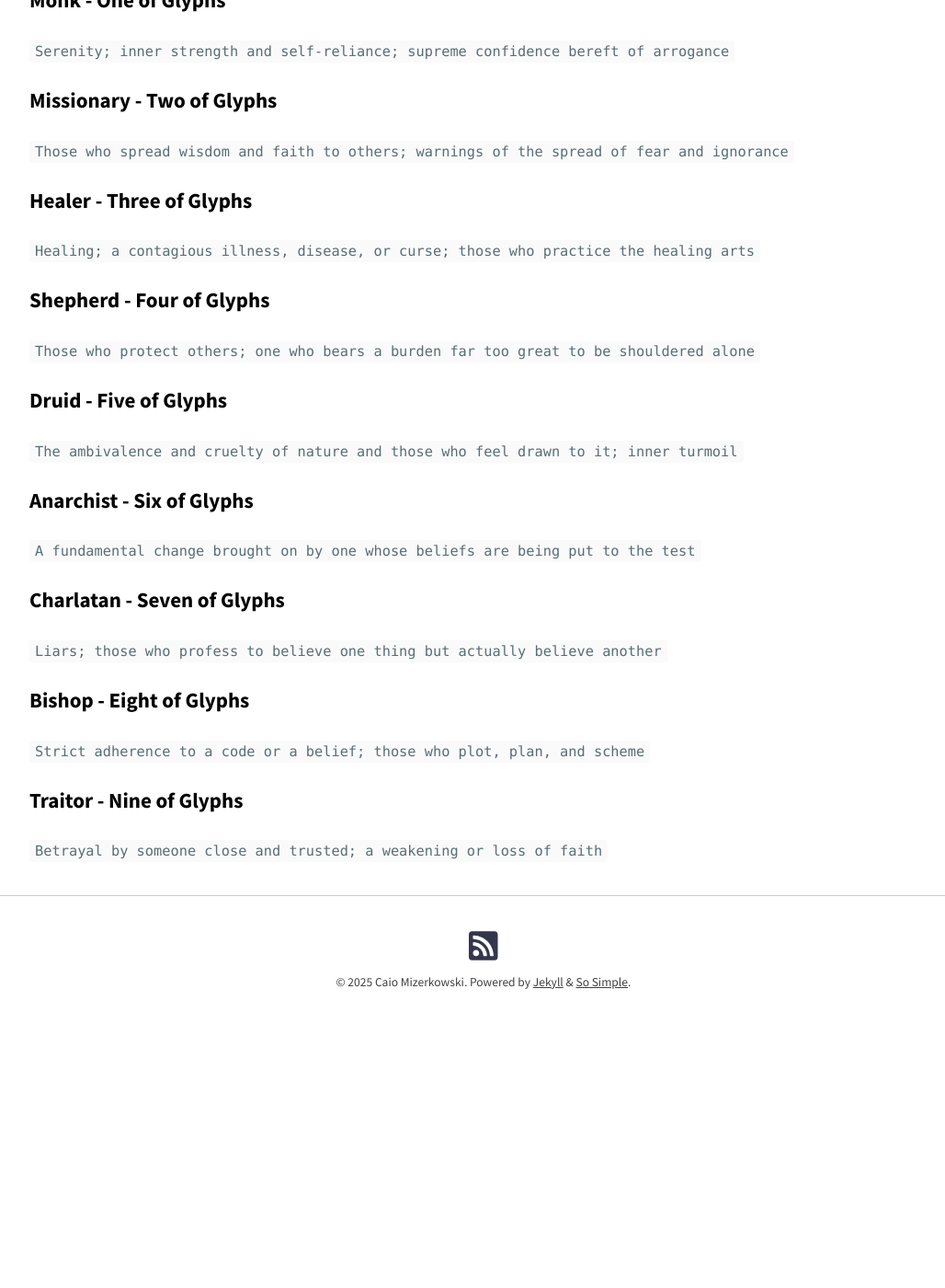
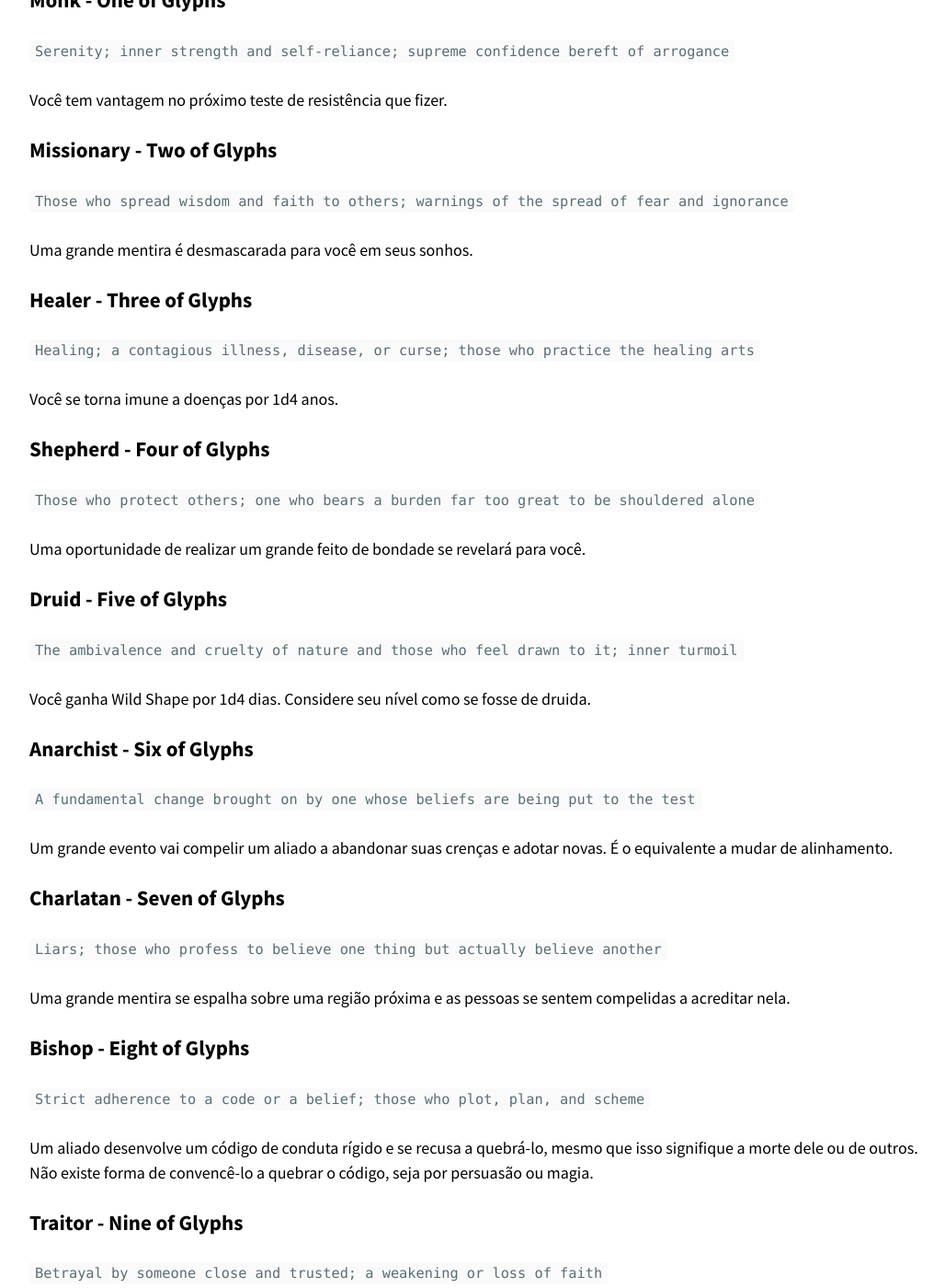
Before and after one commit to CaioMizerkowski/CaioMizerkowski.github.io, a Jekyll site: the page built from campanhas/LMoP/taroka.md, in a window 1280 px wide and 1400 px high, scrolled down 8758 px. Shown: the whole window at 92% size, without its empty margins (114-1142 px from the left). Built offline with Jekyll 4.4.1, drawn with Linux system fonts in a browser that asks for light colours; nearby versions of some CDN libraries; our own code applies the rules of GitHub Pages for plain Markdown files; before the commit the page ends 9908 px from its top, so only the background shows below that; some of the changed text lies outside the part shown.

Commit message:
add tarot card effects for gameplay mechanics in taroka.md

```diff
--- a/campanhas/LMoP/taroka.md
+++ b/campanhas/LMoP/taroka.md
@@ -292,34 +292,52 @@ Sua sabedoria e seu limite de sabedoria aumentam em 2, sua força diminui em 1.
 
 `Serenity; inner strength and self-reliance; supreme confidence bereft of arrogance`
 
+Você tem vantagem no próximo teste de resistência que fizer.
+
 ### Missionary - Two of Glyphs
 
 `Those who spread wisdom and faith to others; warnings of the spread of fear and ignorance`
+
+Uma grande mentira é desmascarada para você em seus sonhos.
 
 ### Healer - Three of Glyphs
 
 `Healing; a contagious illness, disease, or curse; those who practice the healing arts`
 
+Você se torna imune a doenças por 1d4 anos.
+
 ### Shepherd - Four of Glyphs
 
 `Those who protect others; one who bears a burden far too great to be shouldered alone`
+
+Uma oportunidade de realizar um grande feito de bondade se revelará para você.
 
 ### Druid - Five of Glyphs
 
 `The ambivalence and cruelty of nature and those who feel drawn to it; inner turmoil`
 
+Você ganha Wild Shape por 1d4 dias. Considere seu nível como se fosse de druida.
+
 ### Anarchist - Six of Glyphs
 
 `A fundamental change brought on by one whose beliefs are being put to the test`
+
+Um grande evento vai compelir um aliado a abandonar suas crenças e adotar novas. É o equivalente a mudar de alinhamento.
 
 ### Charlatan - Seven of Glyphs
 
 `Liars; those who profess to believe one thing but actually believe another`
 
+Uma grande mentira se espalha sobre uma região próxima e as pessoas se sentem compelidas a acreditar nela.
+
 ### Bishop - Eight of Glyphs
 
 `Strict adherence to a code or a belief; those who plot, plan, and scheme`
 
+Um aliado desenvolve um código de conduta rígido e se recusa a quebrá-lo, mesmo que isso signifique a morte dele ou de outros. Não existe forma de convencê-lo a quebrar o código, seja por persuasão ou magia.
+
 ### Traitor - Nine of Glyphs
 
 `Betrayal by someone close and trusted; a weakening or loss of faith`
+
+Um aliado te trai e se junta ao seu inimigo.
```
